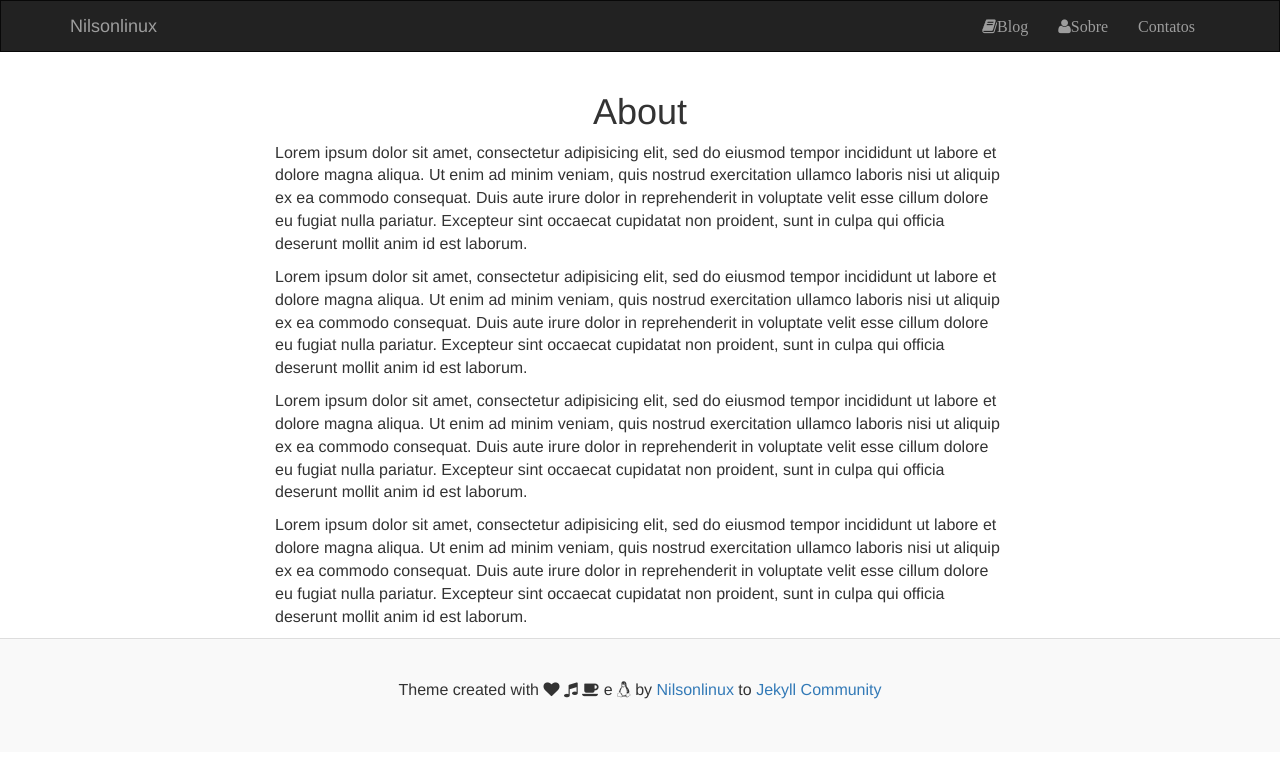
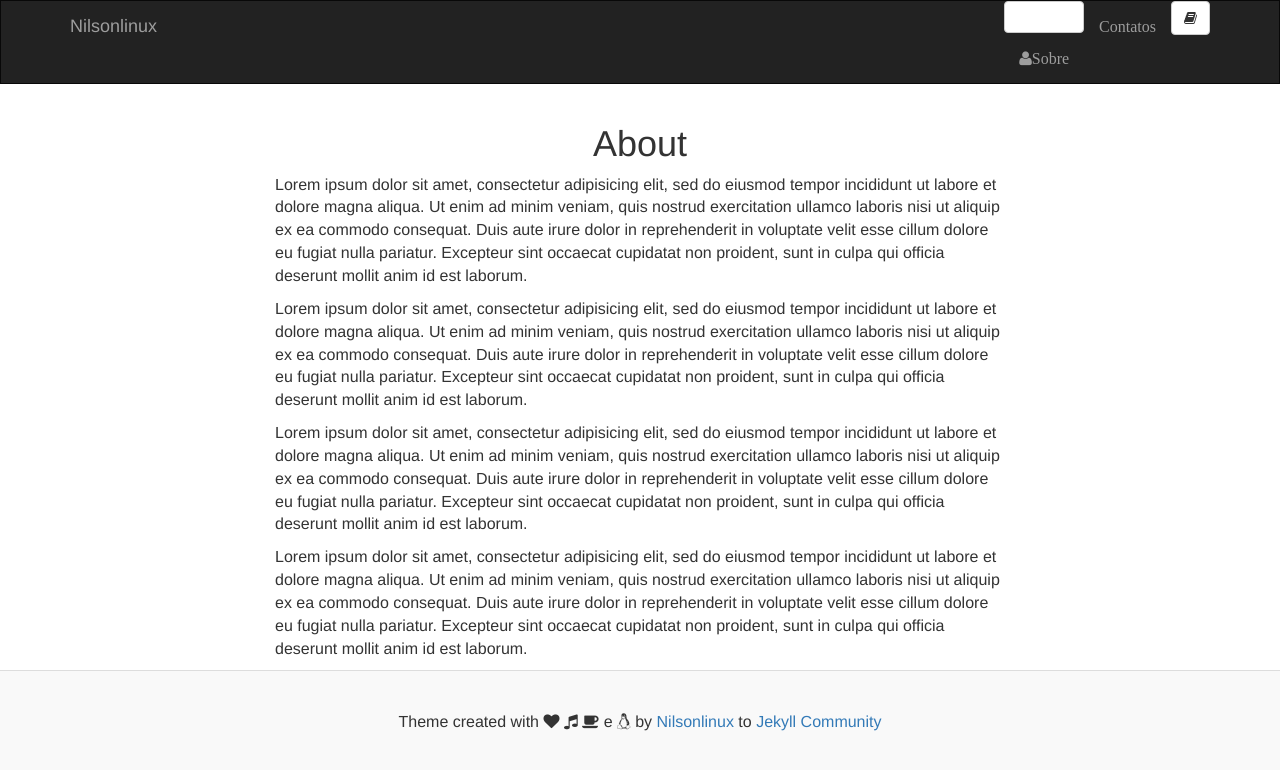
Before and after one commit to conquermedieval/conquermedieval.github.ioTEST1, a Jekyll site: the page built from sobre.html, in a window 1280 px wide. Shown: the top 770 px of the page. Built offline with Jekyll 4.4.1, drawn with Linux system fonts in a browser that asks for light colours.

Commit message:
Add files via upload

```diff
--- a/_includes/header.html
+++ b/_includes/header.html
@@ -12,7 +12,8 @@
       </div>
       <div class="collapse navbar-collapse" id="header-collapse">
         <ul class="nav navbar-nav navbar-right">
-          <li><a href="{{ 'blog' | relative_url }}" class="fa fa-book">Blog</a></li>
+		<a href="{{ 'blog' | relative_url }}" class="btn btn-icon btn-default{% if uri[1] == 'blog' %} active{% endif %}" data-toggle="tooltip" data-placement="bottom" title="Blog">
+			<i class="fa fa-book"></i>
           <li><a href="{{ 'about' | relative_url }}" class="fa fa-user">Sobre</a></li>
           <li><a href="{{ 'contact' | relative_url }}"class="fa fa-email">Contatos</a></li>
         </ul>
```
